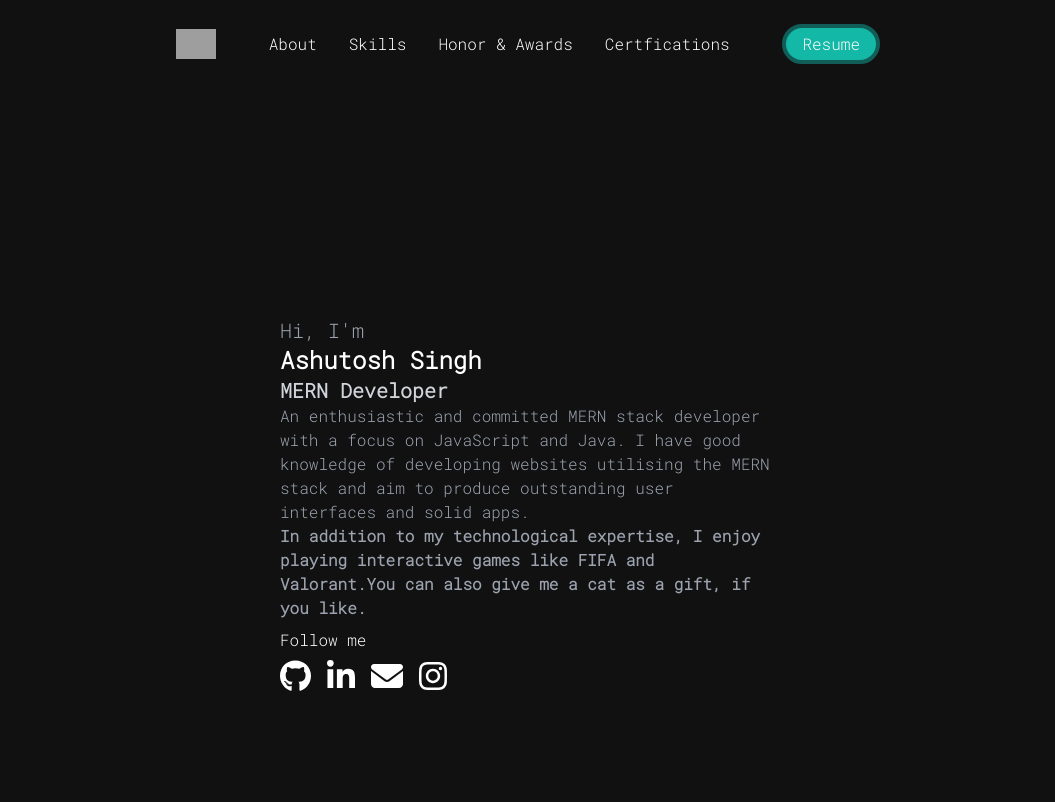
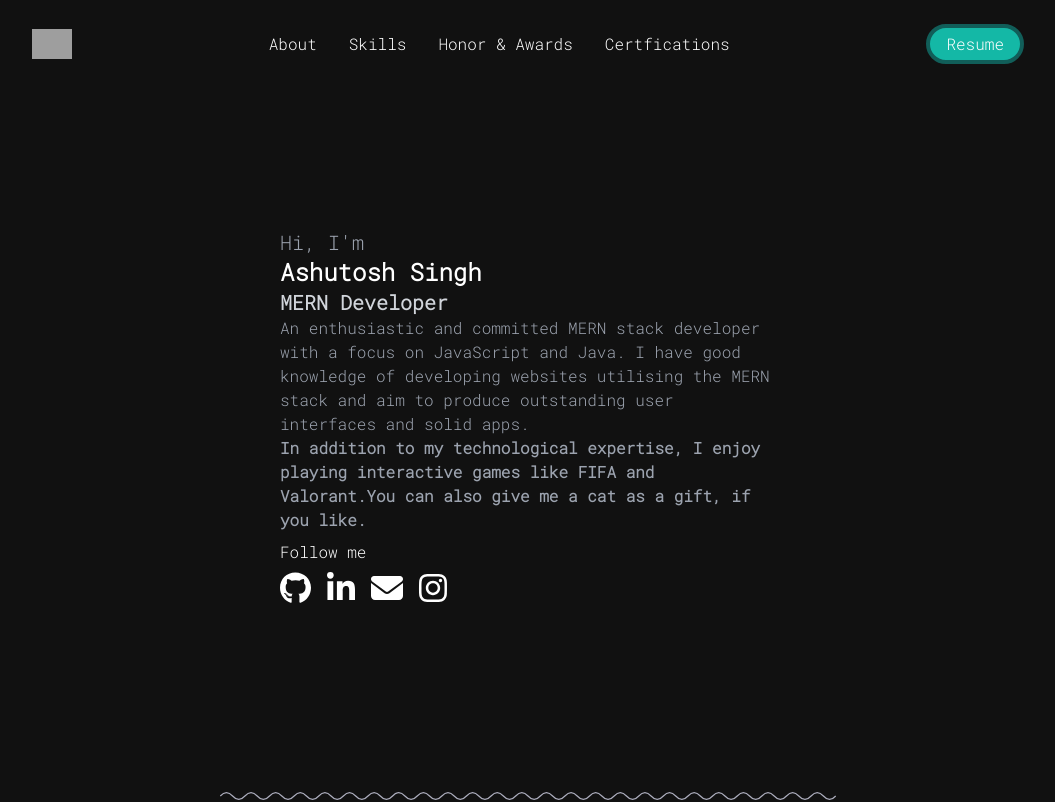
Before and after one commit to ashu-tosh-singh/portfolio, a React (Create React App) app: page / in a window 1280 px wide. Shown: the top 802 px of the page, without its empty margins (112-1167 px from the left). Built offline with nearby package versions, Linux system fonts and the light colour scheme; grey boxes are pictures that could not be loaded.

Commit message:
navbar property update

```diff
--- a/src/components/Navbar.js
+++ b/src/components/Navbar.js
@@ -3,7 +3,7 @@ import resume from "../assets/resume.pdf";
 
 export default function Navbar() {
   return (
-    <div className=" z-50 bg-dark-500 w-full top-0 left-0 px-8 py-4 lg:px-20 xl:px-36">
+    <div className="fixed z-50 bg-dark-500 w-full top-0 left-0 px-8 py-4 lg:px-20 xl:px-36">
       <div className="flex justify-between items-center text-white">
         <img src={logo} className="App-logo w-10 " alt="logo" />
         <ul className="hidden md:flex">
```
